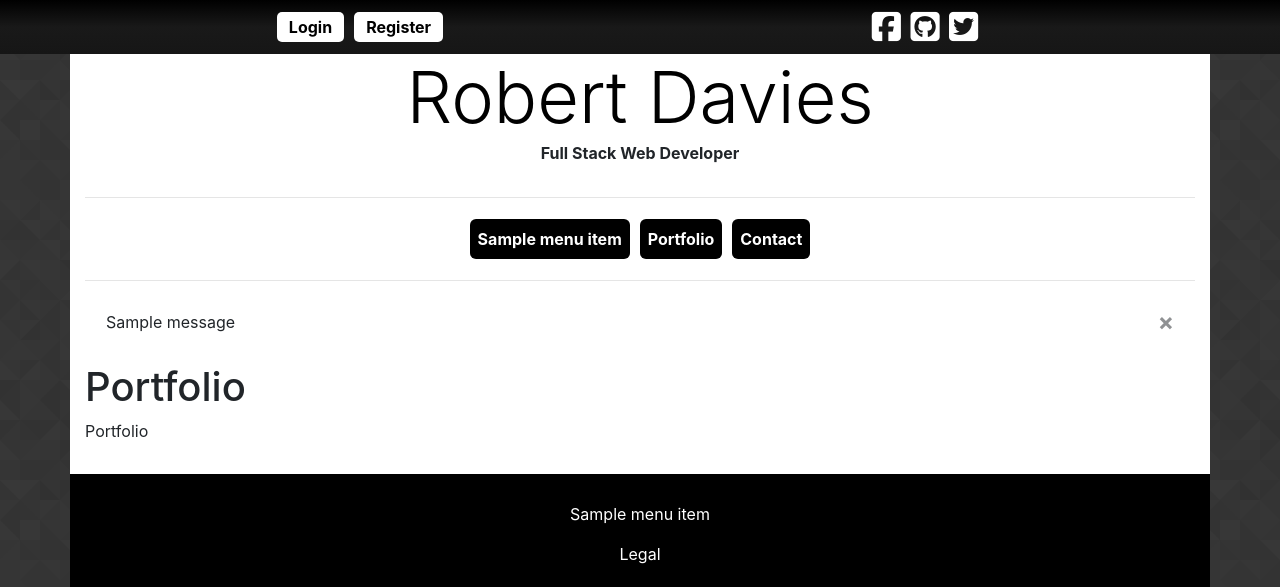
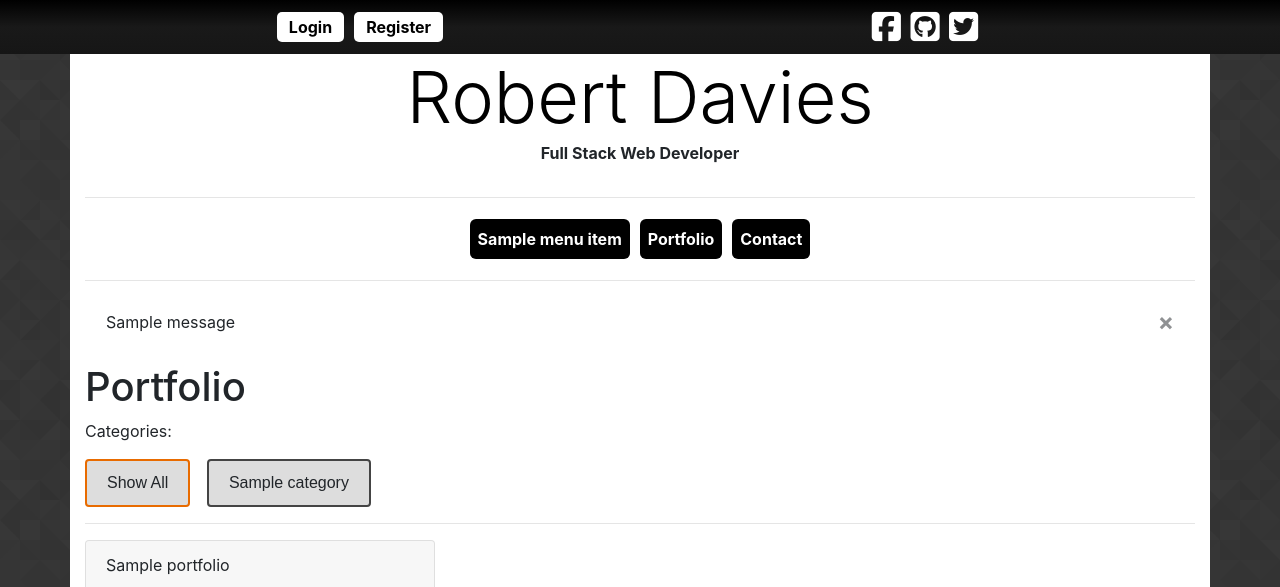
Before and after one commit to Robtych121/Portfolio, a Django app: template portfolio/templates/main_portfolio.html in a window 1280 px wide. Shown: the top 587 px of the page. Run offline with Django 3.2, Linux system fonts and the light colour scheme; the template is opened without the code that fills it: most values are stand-ins (such as "Sample title", 1, 10 or a date in 2020); one stand-in notice (Sample message) is shown; some libraries are stand-ins or nearby versions.

Commit message:
created portfolio main layout and filters

```diff
--- a/portfolio/templates/main_portfolio.html
+++ b/portfolio/templates/main_portfolio.html
@@ -5,5 +5,50 @@
 {% block page_heading%}Portfolio{% endblock %}
 
 {% block content %}
-<p>Portfolio</p>
+<p>Categories:</p>
+<div class="category_toolbar">
+    <div class="form-check form-check-inline">
+        <input class="form-check-input" type="radio" name="categorySelector" id="show_all" value="show_all" checked>
+        <label class="form-check-label" for="show_all">Show All</label>
+    </div>
+    {% for category in categories %}
+    <div class="form-check form-check-inline">
+        <input class="form-check-input" type="radio" name="categorySelector" id="{{ category }}" value="{{ category }}">
+        <label class="form-check-label" for="{{ category }}">{{ category }}</label>
+    </div>
+    {% endfor %}
+</div>
+<hr>
+<div id="portfolio_grid" class="row row-cols-2 row-cols-md-3">
+        {% for portfolio in portfolios %}
+            <div class="portfolio-box col mb-4 category-{{ portfolio.category}}">
+                <div class="card">
+                    <div class="card-header">
+                        {{ portfolio.name}}
+                    </div>
+                    <img src="https://rdportfolio.s3.amazonaws.com/media/{{ portfolio.image}}" class="card-img-top" alt="{{portfolio.name}} Image">
+                    <div class="card-body">
+                        <h5 class="card-title">{{ portfolio.category}}</h5>
+                        <p class="card-text">{{ portfolio.description|slice:":100"}}...</p>
+                        <a href="#" class="card-link">Go somewhere</a>
+                    </div>
+                    <div class="card-footer">
+                        <small class="text-muted">Created: {{portfolio.created_date}}</small>
+                    </div>
+                </div>
+            </div>
+        {% endfor %}
+</div>
+<script>
+$(".form-check-input").click(function(){
+  value = $(this).val();
+  category = "category-" + value;
+  if(value == 'show_all'){
+    $(".portfolio-box").show();
+  } else {
+    $("."+category).show();
+    $(".portfolio-box:not(."+category+")").hide();
+  }
+});
+</script>
 {% endblock %}
--- a/portfolio/urls.py
+++ b/portfolio/urls.py
@@ -1,6 +1,6 @@
 from django.urls import path
-from .views import main_portfolio
+from .views import mainportfolio
 
 urlpatterns = [
-    path('', main_portfolio, name="main_portfolio")
+    path('', mainportfolio, name="mainportfolio")
 ]
--- a/static/css/styles.css
+++ b/static/css/styles.css
@@ -121,3 +121,59 @@ body {
 .footer .nav-link:hover {
     color: #e86b00;
 }
+
+.card-img-top {
+    max-height: 200px;
+}
+
+
+.catgory_button {
+    background-color: black;
+    color: #fff;
+    display: inline-block;
+    padding: 5px 10px;
+    border-radius: 5px;
+    min-width: 100px;
+    text-align: center;
+}
+
+.catgory_button:hover{
+    color: #e86b00;
+}
+
+.catgory_button_selected{
+    background-color: #e86b00;
+    color: black;
+}
+
+.catgory_button_selected:hover{
+    color: white;
+}
+
+.portfolio-box {
+    display: inline-block;
+}
+
+.category_toolbar input[type="radio"] {
+    opacity: 0;
+    position: fixed;
+    width: 0;
+  }
+
+.category_toolbar label {
+    display: inline-block;
+    background-color: #ddd;
+    padding: 10px 20px;
+    font-family: sans-serif, Arial;
+    font-size: 16px;
+    border: 2px solid #444;
+    border-radius: 4px;
+}
+
+.category_toolbar input[type="radio"]:checked + label {
+    border-color: #e86b00;
+}
+
+.category_toolbar label:hover {
+    background-color: #e86b00;
+}
--- a/templates/partials/navigation.html
+++ b/templates/partials/navigation.html
@@ -14,7 +14,7 @@
                 </li>
                 {% endfor %}
                 <li class="nav-item">
-                    <a class="nav-link" href="{% url 'main_portfolio' %}">Portfolio</a>
+                    <a class="nav-link" href="{% url 'mainportfolio' %}">Portfolio</a>
                 </li>
                 <li class="nav-item">
                     <a class="nav-link" href="{% url 'ContactForm' %}">Contact</a>
```
Also changed, not shown: portfolio/admin.py (+18 -2 lines), portfolio/models.py (+10 -1 lines), portfolio/views.py (+6 -3 lines), portfolio/migrations/0002_auto_20200515_2031.py (added), portfolio/migrations/0003_auto_20200516_0235.py (added).
